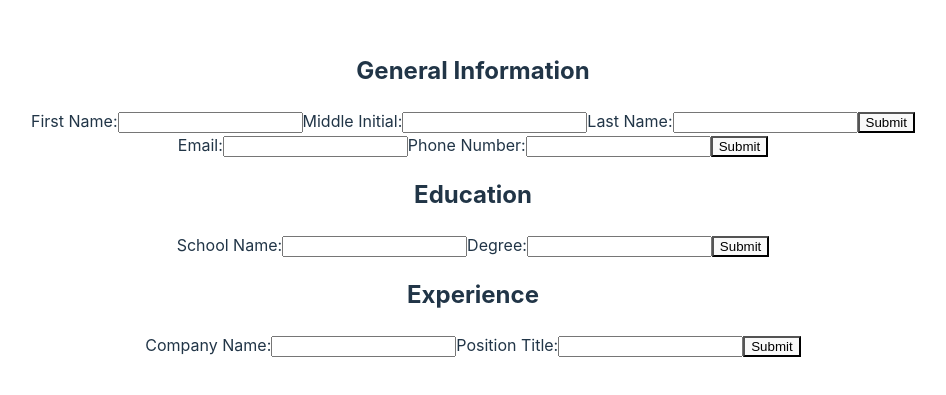
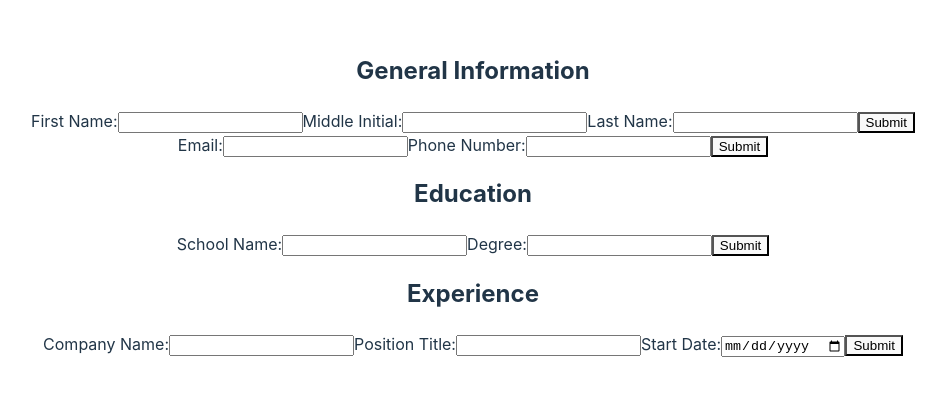
Before and after one commit to CameronTheDeveloper/cv-application, a React app: page / in a window 1280 px wide. Shown: the part 205-600 px from the top of the page, without its empty margins (167-1113 px from the left). Built offline with nearby package versions, Linux system fonts and the light colour scheme; the HTML template or start-up script is replaced by a standard one.

Commit message:
Add startDate input & info display

```diff
--- a/src/components/ExperienceSection.jsx
+++ b/src/components/ExperienceSection.jsx
@@ -6,7 +6,9 @@ import { EmploymentInputs } from "./Input-elements";
 export default function ExperienceSection() {
     const [userInfo, setUserInfo] = useState({
         companyName: '',
-        positionTitle: ''
+        positionTitle: '',
+        startDate: '',
+        endDate: '',
     });
 
     function handleChange(e) {
@@ -29,6 +31,9 @@ export default function ExperienceSection() {
                     <div className="position-title">
                         {userInfo.positionTitle}
                     </div>
+                    <div className="start-date">
+                        {userInfo.startDate}
+                    </div>
                 </>}></InfoSection>
         </Section>
     );
--- a/src/components/Input-elements.jsx
+++ b/src/components/Input-elements.jsx
@@ -124,6 +124,13 @@ function EmploymentInputs({ userInfo, handleChange }) {
                 inputName={'positionTitle'}
                 handleChange={handleChange}
             ></Input>
+            <Input
+                labelText={'Start Date'}
+                inputType={'date'}
+                inputValue={userInfo.startDate}
+                inputName={'startDate'}
+                handleChange={handleChange}
+            ></Input>
         </>
     );
 }
```
